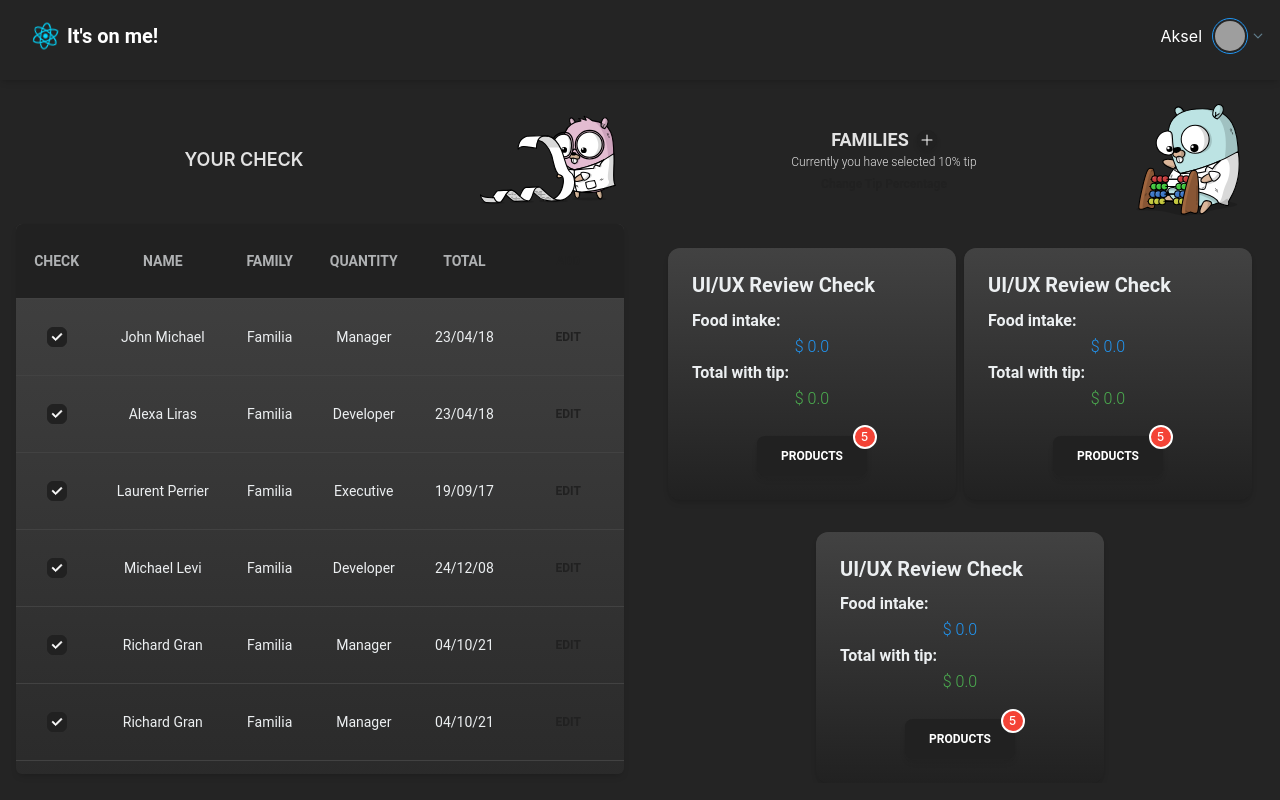
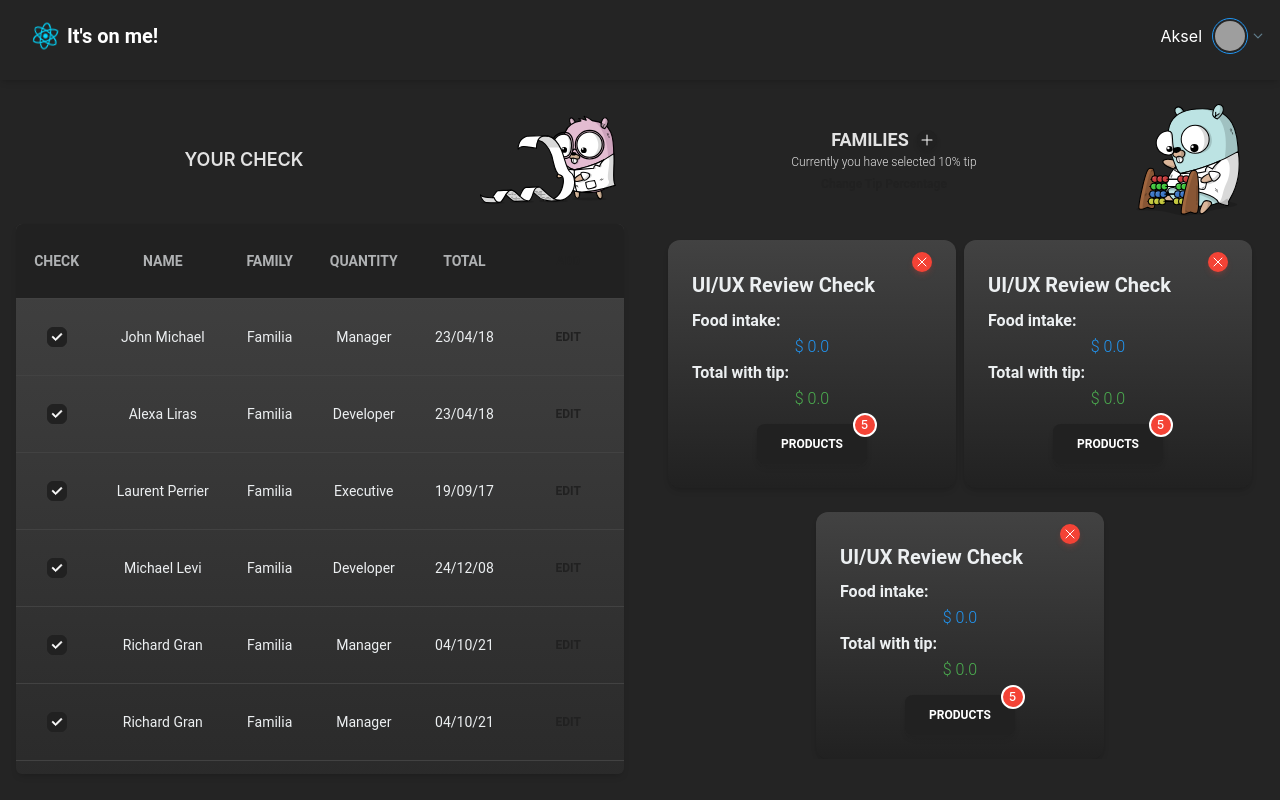
Before and after one commit to AkselRivera/check-app, a React (Vite) app in the folder frontend/: page / in a window 1280 px wide. Built offline with nearby package versions, Linux system fonts and the light colour scheme; grey boxes are pictures that could not be loaded.

Commit message:
Last update: 30/06/2023

```diff
--- a/frontend/src/components/share/CustomCard.tsx
+++ b/frontend/src/components/share/CustomCard.tsx
@@ -5,12 +5,25 @@ import {
   Typography,
   Button,
   Badge,
+  CardHeader,
+  IconButton,
 } from '@material-tailwind/react'
+
+import { XMarkIcon } from '@heroicons/react/24/outline'
 
 export default function CustomCard() {
   return (
-    <Card className="mt-6 w-full md:w-72 bg-gradient-to-b from-gray-800 to-gray-900  text-blue-gray-50">
-      <CardBody className="">
+    <Card className="mt-4 w-full md:w-72 bg-gradient-to-b from-gray-800 to-gray-900  text-blue-gray-50">
+      <CardBody className="py-3">
+        <div className="flex justify-end">
+          <IconButton
+            color="red"
+            className=" rounded-full h-5 w-5"
+            // onClick={addForm}
+          >
+            <XMarkIcon className="h-4 w-4" />
+          </IconButton>
+        </div>
         <Typography variant="h5" className="mb-2">
           UI/UX Review Check
         </Typography>
```
